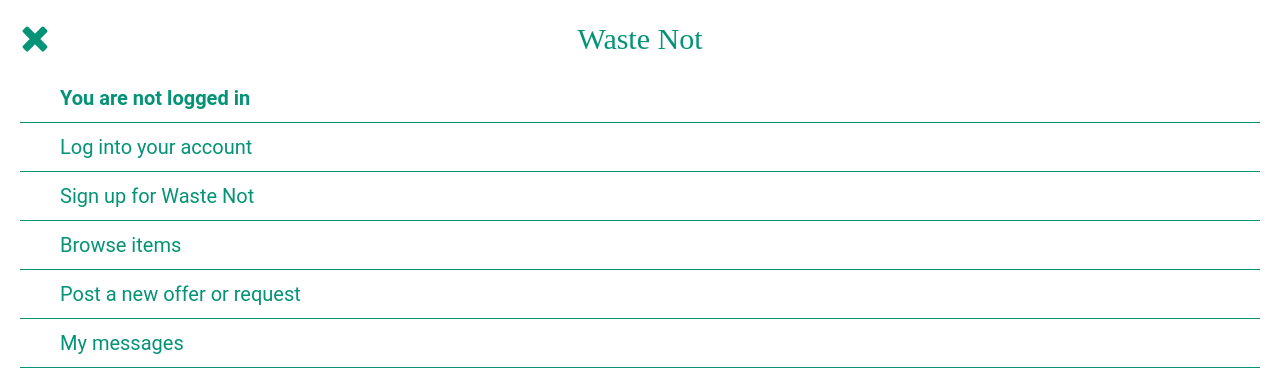
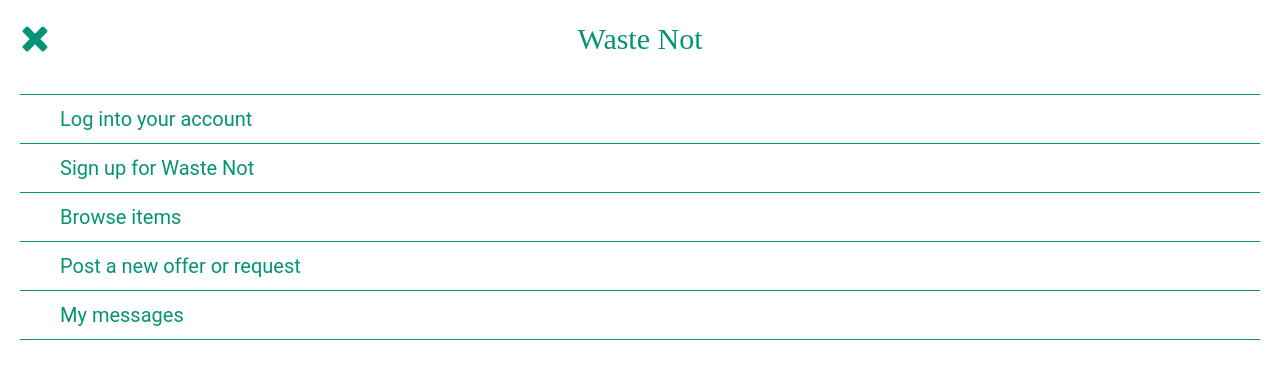
Before and after one commit to laurajbrennan/capstone, a React (Create React App) app in the folder client/: page /menu in a window 1280 px wide. Shown: the top 392 px of the page. Built offline with nearby package versions, Linux system fonts and the light colour scheme.

Commit message:
added to item componentdidmount getting current user from context and setting that in state

```diff
--- a/client/src/components/pages/Item.js
+++ b/client/src/components/pages/Item.js
@@ -1,17 +1,20 @@
 import React, { Component } from "react";
 import axios from "axios";
+import { UserContext } from "../../contexts/UserContext";
 
 export class Item extends Component {
   state = { loading: true, user: {}, item: {} };
+  static contextType = UserContext;
 
   componentDidMount() {
-    console.log("component did mount ran");
+    const { user } = this.context;
     axios.get(`/items/${this.props.match.params.id}`).then(res => {
-      console.log(res.data);
       this.setState({
         item: res.data,
-        loading: false
+        loading: false,
+        user: user[0]
       });
+      console.log(this.state.user);
     });
   }
 
--- a/client/src/components/pages/Login.js
+++ b/client/src/components/pages/Login.js
@@ -7,16 +7,17 @@
 
 export default function Login() {
   const { loginUser } = useContext(UserContext);
+  const { toggleAuth } = useContext(AuthContext);
   const [toBrowse, setToBrowse] = useState(false);
   const login = user1 => {
     axios.get("/users").then(res => {
       let userArray = res.data;
-      console.log(userArray);
       let userFound = userArray.find(user => {
         return user.username === user1.username;
       });
       if (userFound) {
         loginUser(userFound);
+        toggleAuth();
         setToBrowse(true);
       } else {
         return window.alert("Username not found, please try again.");
--- a/client/src/components/pages/Menu.js
+++ b/client/src/components/pages/Menu.js
@@ -1,13 +1,8 @@
 import React from "react";
 import { Link } from "react-router-dom";
 import X from "../../assets/icons/x.svg";
-import { AuthContext } from "../../contexts/AuthContext";
 
 export default function Menu() {
-  return (
-    <AuthContext.Consumer>
-      {authContext => {
-        const { isAuthenticated } = authContext;
   return (
     <section className="menu">
       <Link className="menu__exit" to="/">
@@ -16,9 +11,9 @@
       <span className="menu__title">Waste Not</span>
       <div className="menu__list">
         <span className="menu__link menu__link--bold">
-                {isAuthenticated
+          {/* {isAuthenticated
                   ? "You are logged in"
-                  : "You are not logged in"}
+                  : "You are not logged in"} */}
         </span>
         <Link to="/login" className="menu__link">
           Log into your account
@@ -38,7 +33,7 @@
       </div>
     </section>
   );
-      }}
-    </AuthContext.Consumer>
-  );
 }
+//   </AuthContext.Consumer>
+// );
+// }
--- a/client/src/components/pages/Signup.js
+++ b/client/src/components/pages/Signup.js
@@ -1,11 +1,13 @@
 import React, { useContext, useState } from "react";
 import { Link } from "react-router-dom";
 import { UserContext } from "../../contexts/UserContext";
+import { AuthContext } from "../../contexts/AuthContext";
 import { Redirect } from "react-router-dom";
 
 export default function Signup() {
   const { updateUser } = useContext(UserContext);
-  const [toBrowse, setToBrowse] = useState(0);
+  const { toggleAuth } = useContext(AuthContext);
+  const [toBrowse, setToBrowse] = useState(false);
   const newUser = event => {
     event.preventDefault();
     let user = {
@@ -14,9 +16,9 @@
       email: event.target.email.value
     };
     updateUser(user);
-    console.log(user);
+    toggleAuth();
     document.querySelector(".signup__form").reset();
-    setToBrowse(1);
+    setToBrowse(true);
   };
 
   return (
```
Lines whose indentation alone changed are shown as unchanged.
